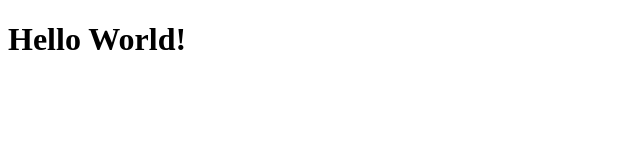
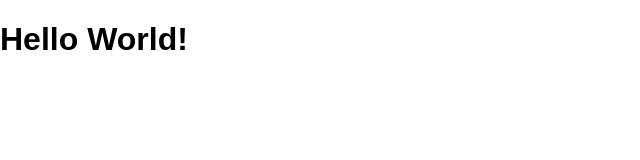
Before and after one commit to vivekbrh01/js_chrome_extension, a browser extension: page boilerplate/index.html in a window 1280 px wide. Shown: the full height of the page, 0-640 px from the left. Drawn offline with Linux system fonts and the light colour scheme.

Commit message:
add css to html file

```diff
--- a/boilerplate/index.html
+++ b/boilerplate/index.html
@@ -4,6 +4,8 @@
     <meta charset="UTF-8" />
     <meta name="viewport" content="width=device-width, initial-scale=1.0" />
     <meta http-equiv="X-UA-Compatible" content="ie=edge" />
+    <link rel="stylesheet" href="./css/normalize.css" />
+    <link rel="stylesheet" href="./css/main.css" />
     <title>Chrome</title>
   </head>
   <body>
```
